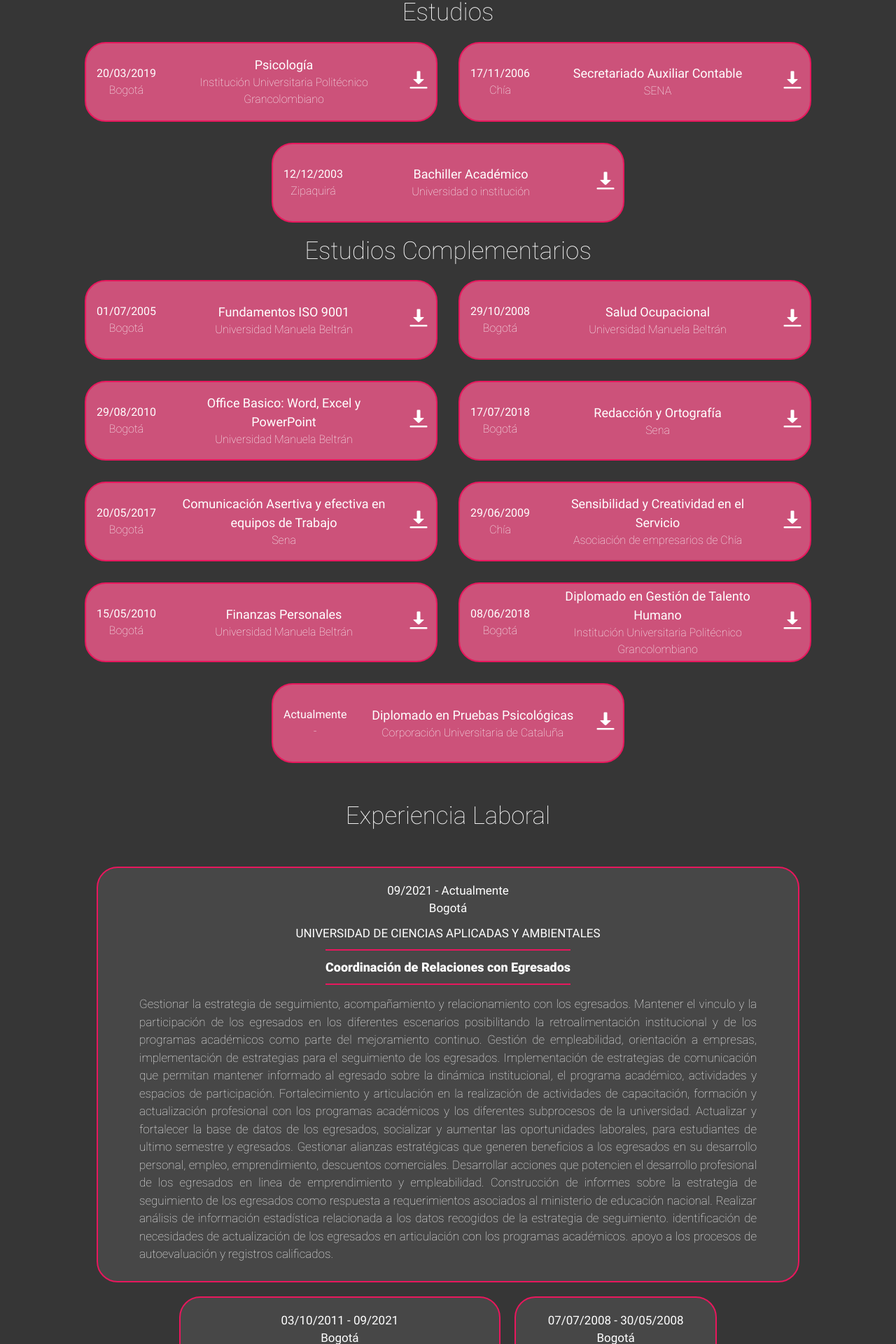
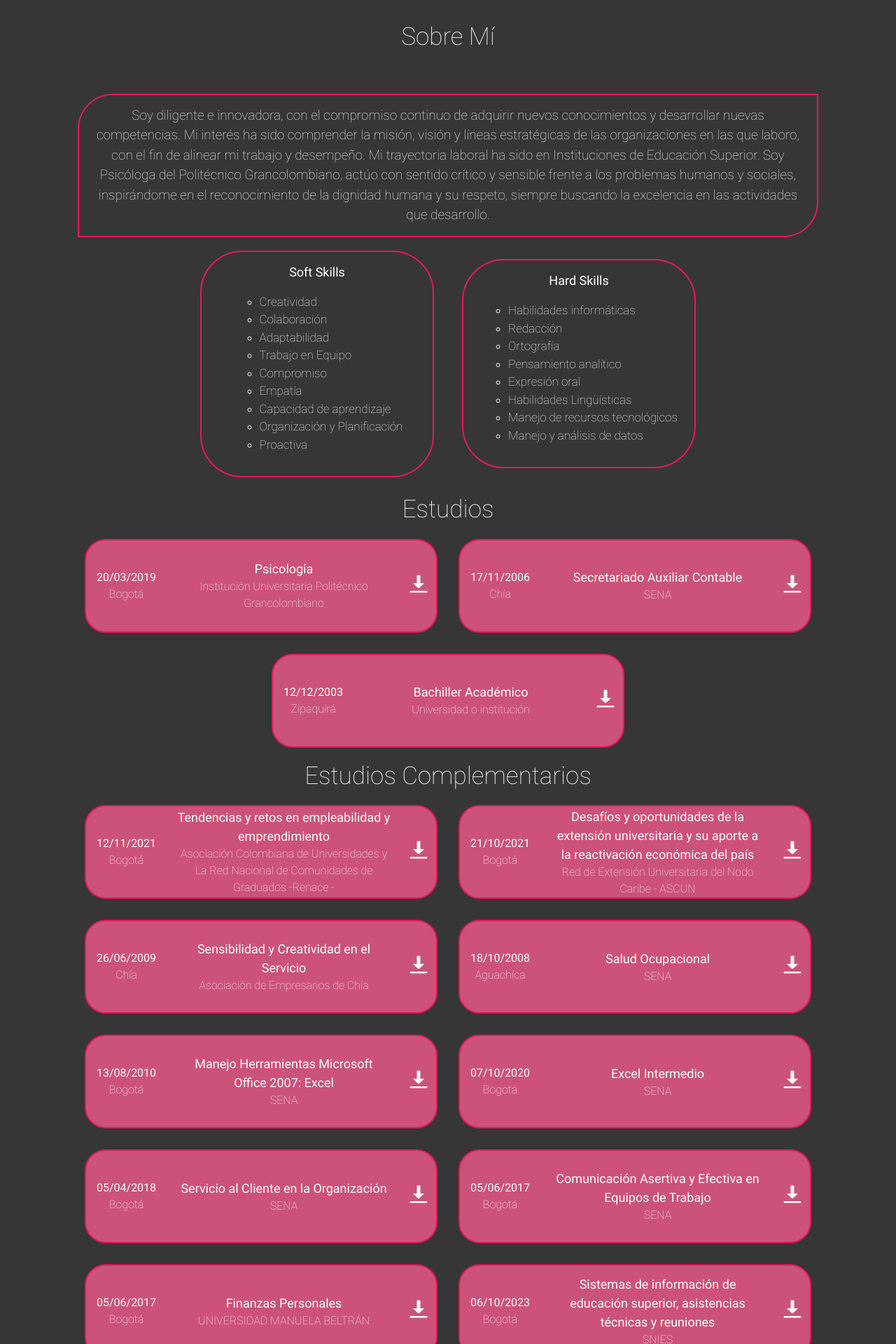
Before and after one commit to AndresAriza27/PortfolioMabelAriza, a React (Vite) app: page / in a window 1280 px wide. Shown: the part 588-2508 px from the top of the page at 70% size. Built offline with nearby package versions, Linux system fonts and the light colour scheme.

Commit message:
About add

```diff
--- a/src/App.jsx
+++ b/src/App.jsx
@@ -4,12 +4,14 @@ import { Studies } from './components/Studies'
 import { Contact } from './components/Contact'
 import { Footer } from './components/Footer'
 import { Jobs } from './components/Jobs'
+import { About } from './components/About'
 
 function App() {
   return (
     <div className="App">
       <Header />
       <Jumbotron />
+      <About />
       <Studies />
       <Jobs />
       <Contact />
--- /dev/null
+++ b/src/components/About.jsx
@@ -0,0 +1,47 @@
+import '../styles/About.css'
+
+export function About () {
+    return (
+        <div className="About">
+            <h3>Sobre Mí</h3>
+            <p>
+                Soy diligente e innovadora, con el compromiso continuo de adquirir nuevos conocimientos y desarrollar nuevas competencias.
+                Mi interés ha sido comprender la misión, visión y líneas estratégicas de las organizaciones en las que laboro, con el fin de alinear mi trabajo y desempeño. Mi trayectoria laboral ha sido en Instituciones de Educación Superior.
+                Soy Psicóloga del Politécnico Grancolombiano, actúo con sentido crítico y sensible frente a los problemas humanos y sociales, inspirándome en el reconocimiento de la dignidad humana y su respeto, siempre buscando la excelencia en las actividades que desarrollo.
+            </p>
+            <div className="skills">
+                <div className="skill">
+                    <div className="title"><span>Soft Skills</span></div>
+                    <div className="list">
+                        <ul>
+                            <li>Creatividad</li>
+                            <li>Colaboración </li>
+                            <li>Adaptabilidad</li>
+                            <li>Trabajo en Equipo</li>
+                            <li>Compromiso</li>
+                            <li>Empatía</li>
+                            <li>Capacidad de aprendizaje</li>
+                            <li>Organización y Planificación</li>
+                            <li>Proactiva</li>
+                        </ul>
+                    </div>
+                </div>
+                <div className="skill">
+                    <div className="title"><span>Hard Skills</span></div>
+                    <div className="list">
+                        <ul>
+                            <li>Habilidades informáticas</li>
+                            <li>Redacción</li>
+                            <li>Ortografía</li>
+                            <li>Pensamiento analítico</li>
+                            <li>Expresión oral</li>
+                            <li>Habilidades Lingüísticas</li>
+                            <li>Manejo de recursos tecnológicos</li>
+                            <li>Manejo y análisis de datos</li>
+                        </ul>
+                    </div>
+                </div>
+            </div>
+        </div>
+    )
+}
--- a/src/components/Studies.jsx
+++ b/src/components/Studies.jsx
@@ -1,5 +1,4 @@
 import iconDwl from '../imgs/iconDownload.png'
-
 import '../styles/Studies.css'
 
 export function Studies () {
@@ -17,7 +16,7 @@ export function Studies () {
                         <div className="Institucion">Institución Universitaria Politécnico Grancolombiano</div>
                     </div>
                     <div className="btnDescarga">
-                        <a href="#">
+                        <a href="https://acortar.link/cSnods">
                             <img src={ iconDwl } alt="Download" />
                         </a>
                     </div>
@@ -32,7 +31,7 @@ export function Studies () {
                         <div className="Institucion">SENA</div>
                     </div>
                     <div className="btnDescarga">
-                        <a href="#">
+                        <a href="https://acortar.link/3Atbci">
                             <img src={ iconDwl } alt="Download" />
                         </a>
                     </div>
@@ -57,60 +56,165 @@ export function Studies () {
             <div className="estudios">
                 <div className="estudio">
                     <div className="FechaLugar">
-                        <div className="fecha">01/07/2005</div>
+                        <div className="fecha">12/11/2021</div>
                         <div className="lugar">Bogotá</div>
                     </div>
                     <div className="TituloInstitucion">
-                        <div className="Titulo">Fundamentos ISO 9001</div>
-                        <div className="Institucion">Universidad Manuela Beltrán</div>
+                        <div className="Titulo">Tendencias y retos en empleabilidad y emprendimiento</div>
+                        <div className="Institucion">Asociación Colombiana de Universidades y La Red Nacional de Comunidades de Graduados -Renace -</div>
                     </div>
                     <div className="btnDescarga">
-                        <a href="#">
+                        <a href="https://acortar.link/qc37VG">
                             <img src={ iconDwl } alt="Download" />
                         </a>
                     </div>
                 </div>
                 <div className="estudio">
                     <div className="FechaLugar">
-                        <div className="fecha">29/10/2008</div>
+                        <div className="fecha">21/10/2021</div>
                         <div className="lugar">Bogotá</div>
                     </div>
                     <div className="TituloInstitucion">
-                        <div className="Titulo">Salud Ocupacional</div>
-                        <div className="Institucion">Universidad Manuela Beltrán</div>
+                        <div className="Titulo">Desafíos y oportunidades de la extensión universitaria y su aporte a la reactivación económica del país</div>
+                        <div className="Institucion">Red de Extensión Universitaria del Nodo Caribe - ASCUN</div>
                     </div>
                     <div className="btnDescarga">
-                        <a href="#">
+                        <a href="https://acortar.link/1TcPXp">
                             <img src={ iconDwl } alt="Download" />
                         </a>
                     </div>
                 </div>
                 <div className="estudio">
                     <div className="FechaLugar">
-                        <div className="fecha">29/08/2010</div>
-                        <div className="lugar">Bogotá</div>
+                        <div className="fecha">26/06/2009</div>
+                        <div className="lugar">Chía</div>
                     </div>
                     <div className="TituloInstitucion">
-                        <div className="Titulo">Office Basico: Word, Excel y PowerPoint</div>
-                        <div className="Institucion">Universidad Manuela Beltrán</div>
+                        <div className="Titulo">Sensibilidad y Creatividad en el Servicio</div>
+                        <div className="Institucion">Asociación de Empresarios de Chía</div>
                     </div>
                     <div className="btnDescarga">
-                        <a href="#">
+                        <a href="https://acortar.link/LqHiW6">
                             <img src={ iconDwl } alt="Download" />
                         </a>
                     </div>
                 </div>
                 <div className="estudio">
                     <div className="FechaLugar">
-                        <div className="fecha">17/07/2018</div>
+                        <div className="fecha">18/10/2008</div>
+                        <div className="lugar">Aguachíca</div>
+                    </div>
+                    <div className="TituloInstitucion">
+                        <div className="Titulo">Salud Ocupacional</div>
+                        <div className="Institucion">SENA</div>
+                    </div>
+                    <div className="btnDescarga">
+                        <a href="https://acortar.link/xXMu5Y">
+                            <img src={ iconDwl } alt="Download" />
+                        </a>
+                    </div>
+                </div>
+                <div className="estudio">
+                    <div className="FechaLugar">
+                        <div className="fecha">13/08/2010</div>
                         <div className="lugar">Bogotá</div>
                     </div>
                     <div className="TituloInstitucion">
-                        <div className="Titulo">Redacción y Ortografía</div>
-                        <div className="Institucion">Sena</div>
+                        <div className="Titulo">Manejo Herramientas Microsoft Office 2007: Excel</div>
+                        <div className="Institucion">SENA</div>
                     </div>
                     <div className="btnDescarga">
-                        <a href="#">
+                        <a href="https://acortar.link/FCUobl">
+                            <img src={ iconDwl } alt="Download" />
+                        </a>
+                    </div>
+                </div>
+                <div className="estudio">
+                    <div className="FechaLugar">
+                        <div className="fecha">07/10/2020</div>
+                        <div className="lugar">Bogotá</div>
+                    </div>
+                    <div className="TituloInstitucion">
+                        <div className="Titulo">Excel Intermedio</div>
+                        <div className="Institucion">SENA</div>
+                    </div>
+                    <div className="btnDescarga">
+                        <a href="https://acortar.link/y7yzgQ">
+                            <img src={ iconDwl } alt="Download" />
+                        </a>
+                    </div>
+                </div>
+                <div className="estudio">
+                    <div className="FechaLugar">
+                        <div className="fecha">05/04/2018</div>
+                        <div className="lugar">Bogotá</div>
+                    </div>
+                    <div className="TituloInstitucion">
+                        <div className="Titulo">Servicio al Cliente en la Organización</div>
+                        <div className="Institucion">SENA</div>
+                    </div>
+                    <div className="btnDescarga">
+                        <a href="https://acortar.link/DANoGu">
+                            <img src={ iconDwl } alt="Download" />
+                        </a>
+                    </div>
+                </div>
+                <div className="estudio">
+                    <div className="FechaLugar">
+                        <div className="fecha">05/06/2017</div>
+                        <div className="lugar">Bogotá</div>
+                    </div>
+                    <div className="TituloInstitucion">
+                        <div className="Titulo">Comunicación Asertiva y Efectiva en Equipos de Trabajo</div>
+                        <div className="Institucion">SENA</div>
+                    </div>
+                    <div className="btnDescarga">
+                        <a href="https://acortar.link/Zdd7Mx">
+                            <img src={ iconDwl } alt="Download" />
+                        </a>
+                    </div>
+                </div>
+                <div className="estudio">
+                    <div className="FechaLugar">
+                        <div className="fecha">05/06/2017</div>
+                        <div className="lugar">Bogotá</div>
+                    </div>
+                    <div className="TituloInstitucion">
+                        <div className="Titulo">Finanzas Personales</div>
+                        <div className="Institucion">UNIVERSIDAD MANUELA BELTRÁN</div>
+                    </div>
+                    <div className="btnDescarga">
+                        <a href="https://acortar.link/mQY87T">
+                            <img src={ iconDwl } alt="Download" />
+                        </a>
+                    </div>
+                </div>
+                <div className="estudio">
+                    <div className="FechaLugar">
+                        <div className="fecha">06/10/2023</div>
+                        <div className="lugar">Bogotá</div>
+                    </div>
+                    <div className="TituloInstitucion">
+                        <div className="Titulo">Sistemas de información de educación superior, asistencias técnicas y reuniones</div>
+                        <div className="Institucion">SNIES</div>
+                    </div>
+                    <div className="btnDescarga">
+                        <a href="https://acortar.link/xDdjc7">
+                            <img src={ iconDwl } alt="Download" />
+                        </a>
+                    </div>
+                </div>
+                <div className="estudio">
+                    <div className="FechaLugar">
+                        <div className="fecha">21/06/2010</div>
+                        <div className="lugar">Bogotá</div>
+                    </div>
+                    <div className="TituloInstitucion">
+                        <div className="Titulo">Finanzas Personales</div>
+                        <div className="Institucion">Universidad Manuela Beltrán </div>
+                    </div>
+                    <div className="btnDescarga">
+                        <a href="https://acortar.link/WHdl6T">
                             <img src={ iconDwl } alt="Download" />
                         </a>
                     </div>
@@ -122,70 +226,40 @@ export function Studies () {
                     </div>
                     <div className="TituloInstitucion">
                         <div className="Titulo">Comunicación Asertiva y efectiva en equipos de Trabajo</div>
-                        <div className="Institucion">Sena</div>
+                        <div className="Institucion">SENA</div>
                     </div>
                     <div className="btnDescarga">
-                        <a href="#">
+                        <a href="https://acortar.link/Zdd7Mx">
                             <img src={ iconDwl } alt="Download" />
                         </a>
                     </div>
                 </div>
                 <div className="estudio">
                     <div className="FechaLugar">
-                        <div className="fecha">29/06/2009</div>
-                        <div className="lugar">Chía</div>
+                        <div className="fecha">22/03/2021</div>
+                        <div className="lugar">Bogotá</div>
                     </div>
                     <div className="TituloInstitucion">
-                        <div className="Titulo">Sensibilidad y Creatividad en el Servicio</div>
-                        <div className="Institucion">Asociación de empresarios de Chía</div>
+                        <div className="Titulo">Pruebas Psicológicas</div>
+                        <div className="Institucion">Universidad de Cataluña</div>
                     </div>
                     <div className="btnDescarga">
-                        <a href="#">
+                        <a href="https://acortar.link/SPQjsA">
                             <img src={ iconDwl } alt="Download" />
                         </a>
                     </div>
                 </div>
                 <div className="estudio">
                     <div className="FechaLugar">
-                        <div className="fecha">15/05/2010</div>
+                        <div className="fecha">04/2021</div>
                         <div className="lugar">Bogotá</div>
                     </div>
                     <div className="TituloInstitucion">
-                        <div className="Titulo">Finanzas Personales</div>
-                        <div className="Institucion">Universidad Manuela Beltrán</div>
+                        <div className="Titulo">Ideación y creatividad desde cero</div>
+                        <div className="Institucion">Crehana</div>
                     </div>
                     <div className="btnDescarga">
-                        <a href="#">
-                            <img src={ iconDwl } alt="Download" />
-                        </a>
-                    </div>
-                </div>
-                <div className="estudio">
-                    <div className="FechaLugar">
-                        <div className="fecha">08/06/2018</div>
-                        <div className="lugar">Bogotá</div>
-                    </div>
-                    <div className="TituloInstitucion">
-                        <div className="Titulo">Diplomado en Gestión de Talento Humano</div>
-                        <div className="Institucion">Institución Universitaria Politécnico Grancolombiano</div>
-                    </div>
-                    <div className="btnDescarga">
-                        <a href="#">
-                            <img src={ iconDwl } alt="Download" />
-                        </a>
-                    </div>
-                </div>
-                <div className="estudio">
-                    <div className="FechaLugar">
-                        <div className="fecha">Actualmente</div>
-                        <div className="lugar">-</div>
-                    </div>
-                    <div className="TituloInstitucion">
-                        <div className="Titulo">Diplomado en Pruebas Psicológicas</div>
-                        <div className="Institucion">Corporación Universitaria de Cataluña</div>
-                    </div>
-                    <div className="btnDescarga">
-                        <a href="#">
+                        <a href="https://acortar.link/SPQjsA">
                             <img src={ iconDwl } alt="Download" />
                         </a>
                     </div>
--- /dev/null
+++ b/src/styles/About.css
@@ -0,0 +1,75 @@
+:root {
+    --colorGris : #474747 ;
+    --colorGrisOscuro : #363636 ;
+    --colorGrisClaro : #a8a7a7 ;
+    --colorRosado : #e8175d ;
+    --colorRosadoOpaco : #cc527a ;
+}
+@font-face {
+    font-family: NorthWell;
+    src: url(../fonts/Northwell.ttf);
+}
+@font-face {
+    font-family: RobotoRegular;
+    src: url(../fonts/Roboto-Regular.ttf);
+}
+@font-face {
+    font-family: RobotoThin;
+    src: url(../fonts/Roboto-Thin.ttf);
+}
+@font-face {
+    font-family: RobotoBlack;
+    src: url(../fonts/Roboto-Black.ttf);
+}
+.About {
+    flex-direction: column;
+    justify-content: center;
+    align-items: center;
+    display: flex;
+    width: 100%;
+    background-color: var(--colorGrisOscuro);
+    color: #fff;
+    padding-bottom: 20px;
+}
+.About h3 {
+    font-family: RobotoThin;
+    font-size: 35px;
+}
+.About p {
+    border-radius: 50px 0 50px 0;
+    padding: 15px;
+    border: 2px solid var(--colorRosado);
+    text-align: center;
+    font-size: 19px;
+    font-family: RobotoThin;
+    width: 80%;
+}
+.skills {
+    flex-wrap: wrap;
+    display: flex;
+    justify-content: center;
+    align-items: center;
+}
+.skills span {
+    font-family: RobotoRegular;
+}
+.skill {
+    margin: 0 20px;
+    padding: 15px;
+    align-items: center;
+    justify-content: center;
+    display: flex;
+    flex-direction: column;
+    width: 300px;
+    border: 2px solid var(--colorRosado);
+    border-radius: 60px;
+    font-size: 18px;
+}
+.skill ul{
+    display: flex;
+    flex-direction: column;
+    justify-content: center;
+    list-style: circle;
+    font-family: RobotoThin;
+    font-size: 17px;
+}
--- a/src/styles/Studies.css
+++ b/src/styles/Studies.css
@@ -64,7 +64,7 @@
     border: 2px solid var(--colorRosado);
     border-radius: 30px;
     justify-content: space-between;
-    height: 110px;
+    height: 130px;
     width: 500px;
     margin: 15px;
     background-color: var(--colorRosadoOpaco);
```
